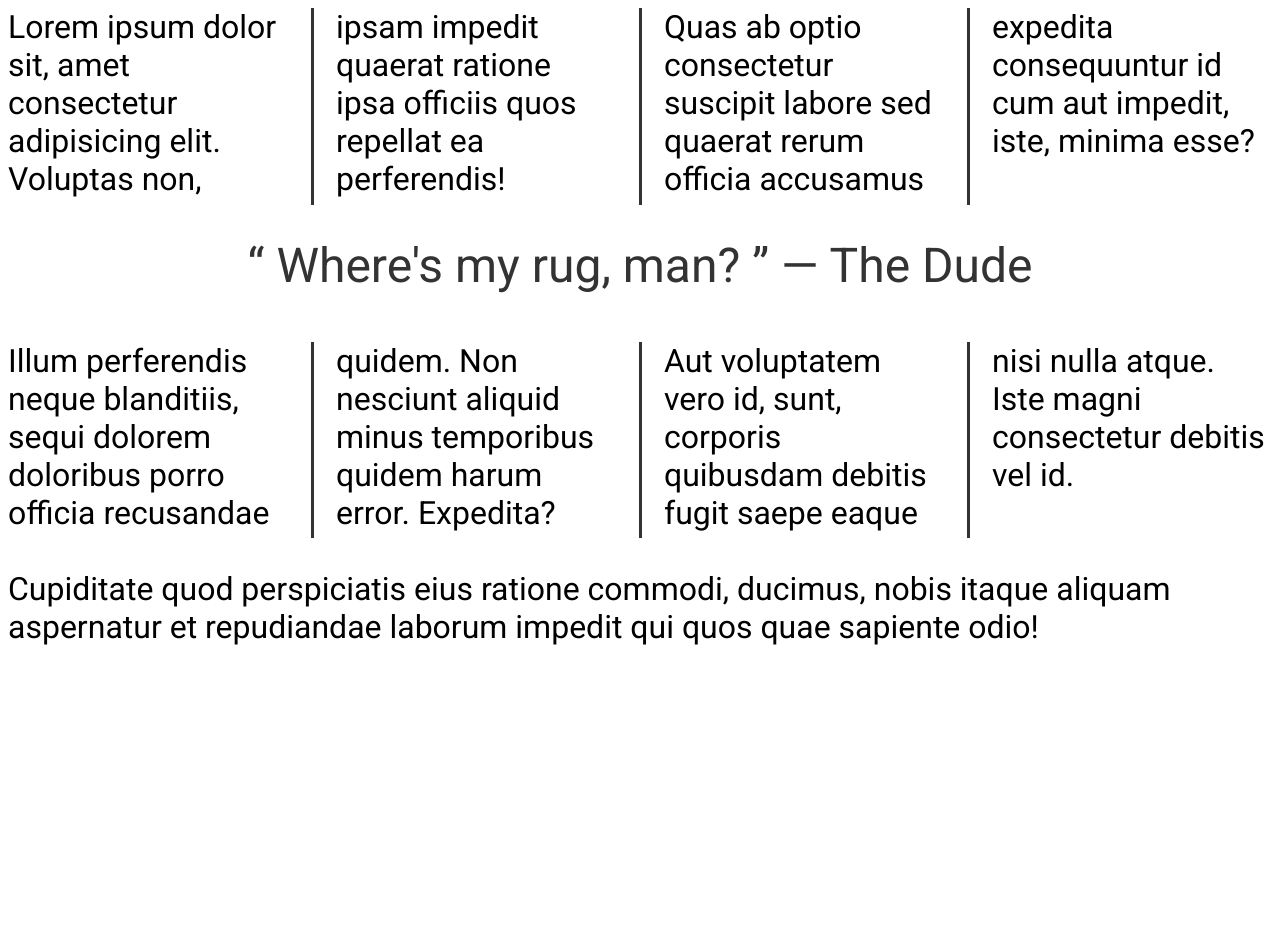
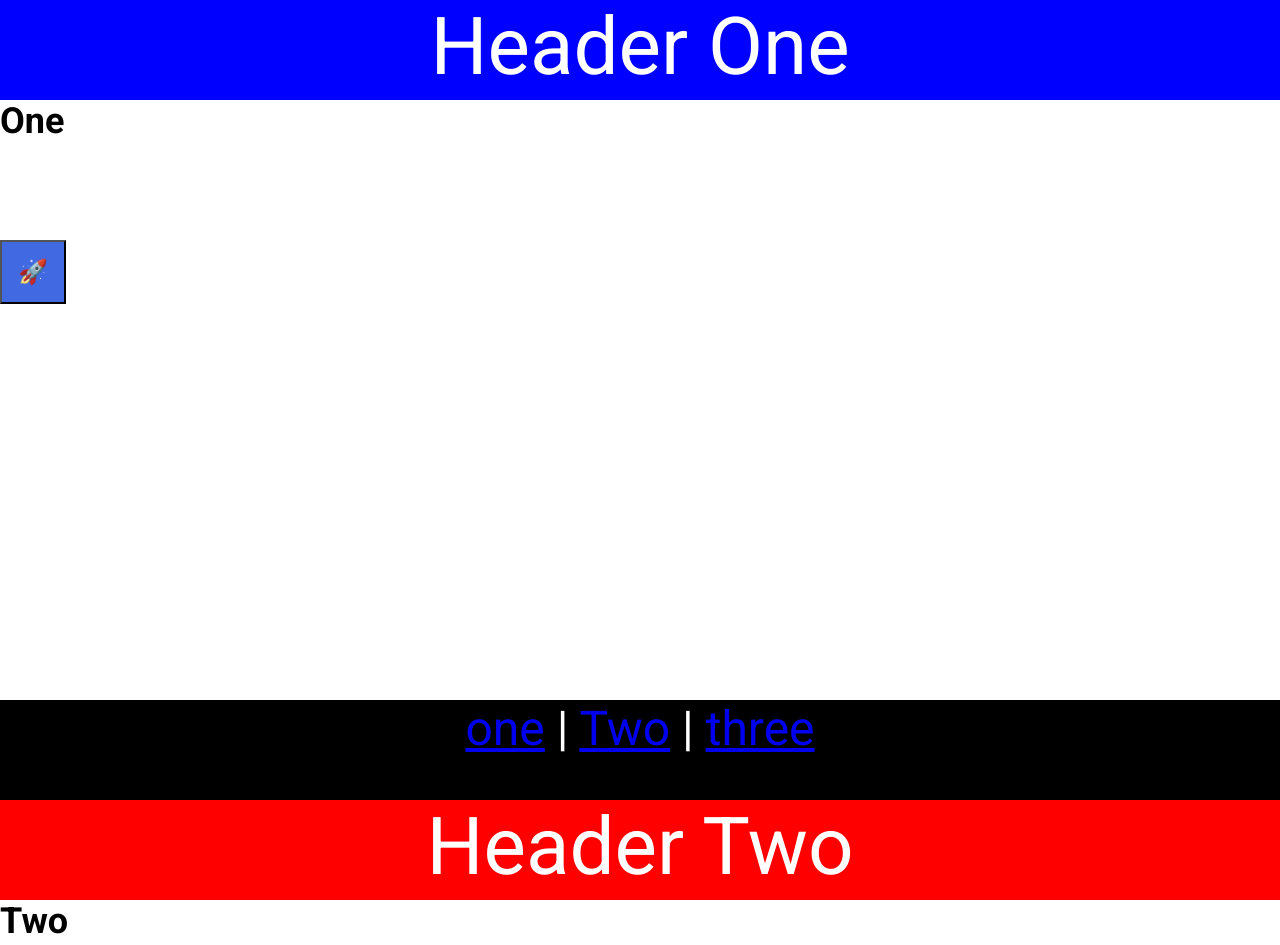
Before and after one commit to bluecode62/mini-layout, a plain HTML site: page csslists/index.html in a window 1280 px wide. Shown: the top 945 px of the page. Before the commit the page ends 800 px from the top, so only its background shows below. Drawn offline with Linux system fonts and the light colour scheme.

Commit message:
position 예제

```diff
--- a/csslists/index.html
+++ b/csslists/index.html
@@ -8,36 +8,40 @@
     <link rel="stylesheet" href="style.css" />
   </head>
   <body>
-    <section class="columns">
-      <p>
-        Lorem ipsum dolor sit, amet consectetur adipisicing elit. Voluptas non,
-        ipsam impedit quaerat ratione ipsa officiis quos repellat ea
-        perferendis!
-      </p>
-      <p>
-        Quas ab optio consectetur suscipit labore sed quaerat rerum officia
-        accusamus expedita consequuntur id cum aut impedit, iste, minima esse?
-      </p>
-      <!-- <h2>Next Topic</h2> -->
-      <p class="quote">
-        &#8220; Where's my rug, man? &#8221;<span class="nowrap">
-          &#8212; The Dude
-        </span>
-      </p>
-      <p>
-        Illum perferendis neque blanditiis, sequi dolorem doloribus porro
-        officia recusandae quidem. Non nesciunt aliquid minus temporibus quidem
-        harum error. Expedita?
-      </p>
-      <p>
-        Aut voluptatem vero id, sunt, corporis quibusdam debitis fugit saepe
-        eaque nisi nulla atque. Iste magni consectetur debitis vel id.
-      </p>
+    <!-- <div class="outer-container">
+      <div class="inner-container">
+        <div class="box absolute">
+          <p>Absolute</p>
+        </div>
+        <div class="box relative">
+          <p>Relative</p>
+        </div>
+        <div class="box fixed">
+          <p>Fixed</p>
+        </div>
+        <div class="box sticky">
+          <p>Sticky</p>
+        </div>
+      </div>
+    </div> -->
+
+    <button class="social">🚀</button>
+    <section id="one">
+      <header class="blue">Header One</header>
+      <h2>One</h2>
     </section>
-    <p>
-      Cupiditate quod perspiciatis eius ratione commodi, ducimus, nobis itaque
-      aliquam aspernatur et repudiandae laborum impedit qui quos quae sapiente
-      odio!
-    </p>
+    <section id="two">
+      <header class="red">Header Two</header>
+      <h2>Two</h2>
+    </section>
+    <section id="three">
+      <header class="green">Header Three</header>
+      <h2>Three</h2>
+    </section>
+    <footer>
+      <a href="#one">one</a> |
+      <a href="#two">Two</a> |
+      <a href="#three">three</a>
+    </footer>
   </body>
 </html>
--- a/csslists/style.css
+++ b/csslists/style.css
@@ -1,41 +1,114 @@
 @import url(https://fonts.googleapis.com/css?family=Roboto:100,200,300,regular,500,600,700,800,900,100italic,200italic,300italic,italic,500italic,600italic,700italic,800italic,900italic);
 
-body {
-  font-size: 2rem;
-  font-family: "Roboto", sans-serif;
+* {
+  margin: 0;
+  padding: 0;
+  box-sizing: border-box;
 }
 
-.columns {
-  /* column-count: 4; */
-  /* column-width: 250px; */
-  columns: 4 250px;
-  column-rule: 3px solid #333;
-  column-gap: 3rem;
+body {
+  font-family: "Roboto", sans-serif;
+  font-size: 1.5rem;
+  min-height: 200vh;
 }
 
-.columns p {
-  margin-top: 0;
+.outer-container {
+  border: 3px dashed #000;
+  width: 75vw;
+  height: 85vh;
+  margin: 40px auto;
+  position: relative;
 }
 
-.columns h2 {
-  margin-top: 0;
-  background-color: #333;
+.inner-container {
+  border: 2px solid #00f;
+  width: 40vw;
+  height: 50vh;
+  margin: 200px auto;
+}
+
+.box {
+  width: 150px;
+  height: 150px;
   color: #fff;
   padding: 1rem;
-  break-inside: avoid;
-  break-before: avoid;
 }
 
-.columns .quote {
-  margin-top: 2rem;
-  font-size: 3rem;
-  text-align: center;
-  color: #333;
-  column-span: all;
+.absolute {
+  background-color: #00f;
+  position: absolute;
+  top: 0;
+  left: 0;
 }
 
-.nowrap {
-  white-space: nowrap;
+.relative {
+  background-color: #f00;
+  position: relative;
+  top: 300px;
+  left: 100px;
+}
+
+.fixed {
+  background-color: green;
+  position: fixed;
+  top: 100px;
+}
+
+.sticky {
+  background-color: #000;
+  position: sticky;
+  top: 0;
+}
+
+html {scroll-behavior: smooth;}
+
+section {
+  height: 100vh;
+}
+
+.blue {
+  background-color: #00f;
+}
+.red {
+  background-color: #f00;
+}
+.green {
+  background-color: green;
+}
+
+header, footer {
+  color: #fff;
+  text-align: center;
+  height: 100px;
+}
+
+header {
+  position: sticky;
+  top: 0;
+  font-size: 5rem;
+
+}
+
+footer {
+  background-color: #000;
+  position: sticky;
+  bottom: 0;
+  font-size: 3rem;
+}
+
+a:visited {
+  color: #fff;
+}
+
+.social {
+  background-color: royalblue;
+  color: #fff;
+  font-size: inherit;
+  padding: 1rem;
+  position: fixed;
+  top: 30%;
+  left: 0;
+  z-index: 5;
 }
 
 /* 헤더 메뉴 예제코드 */
```
